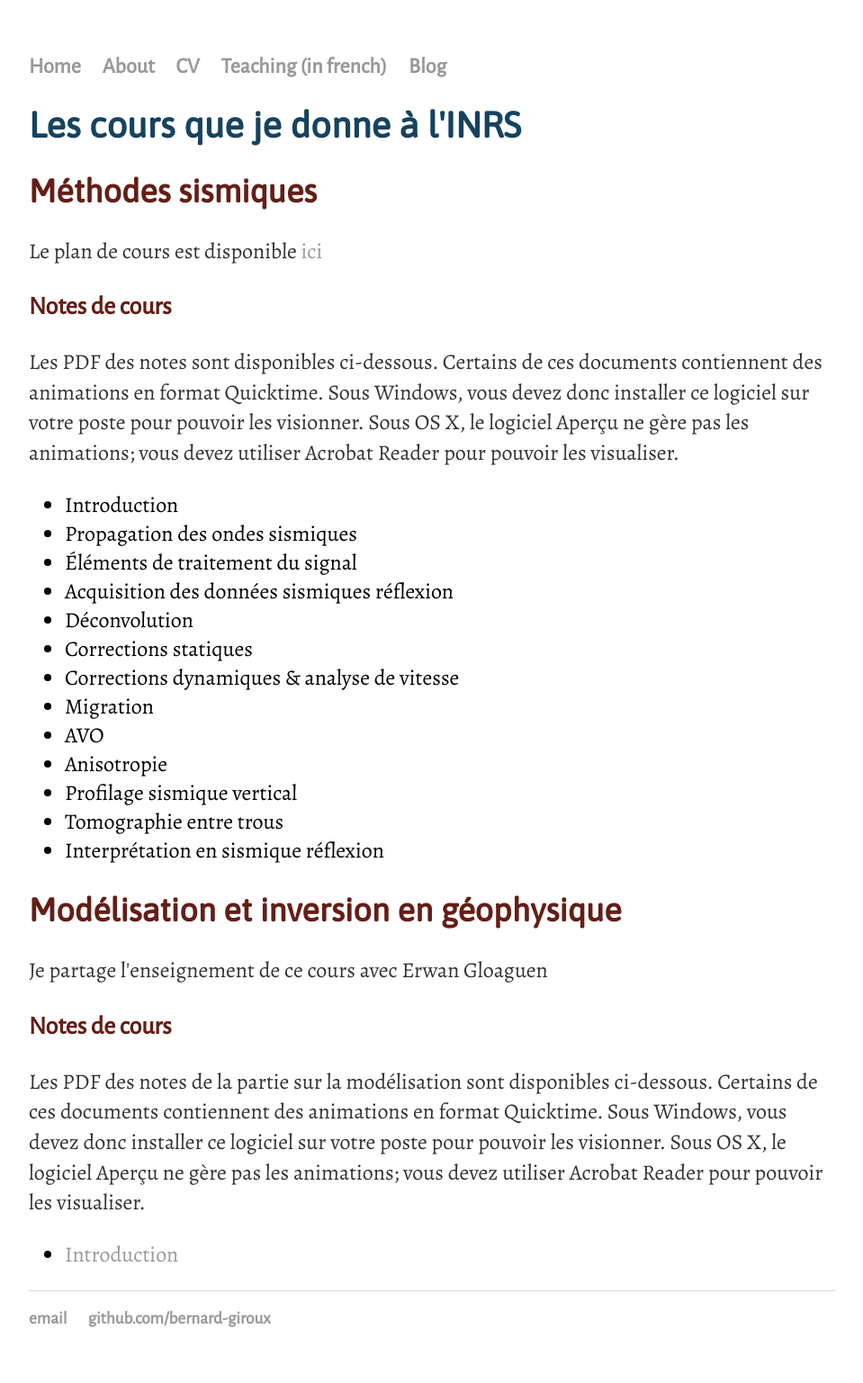
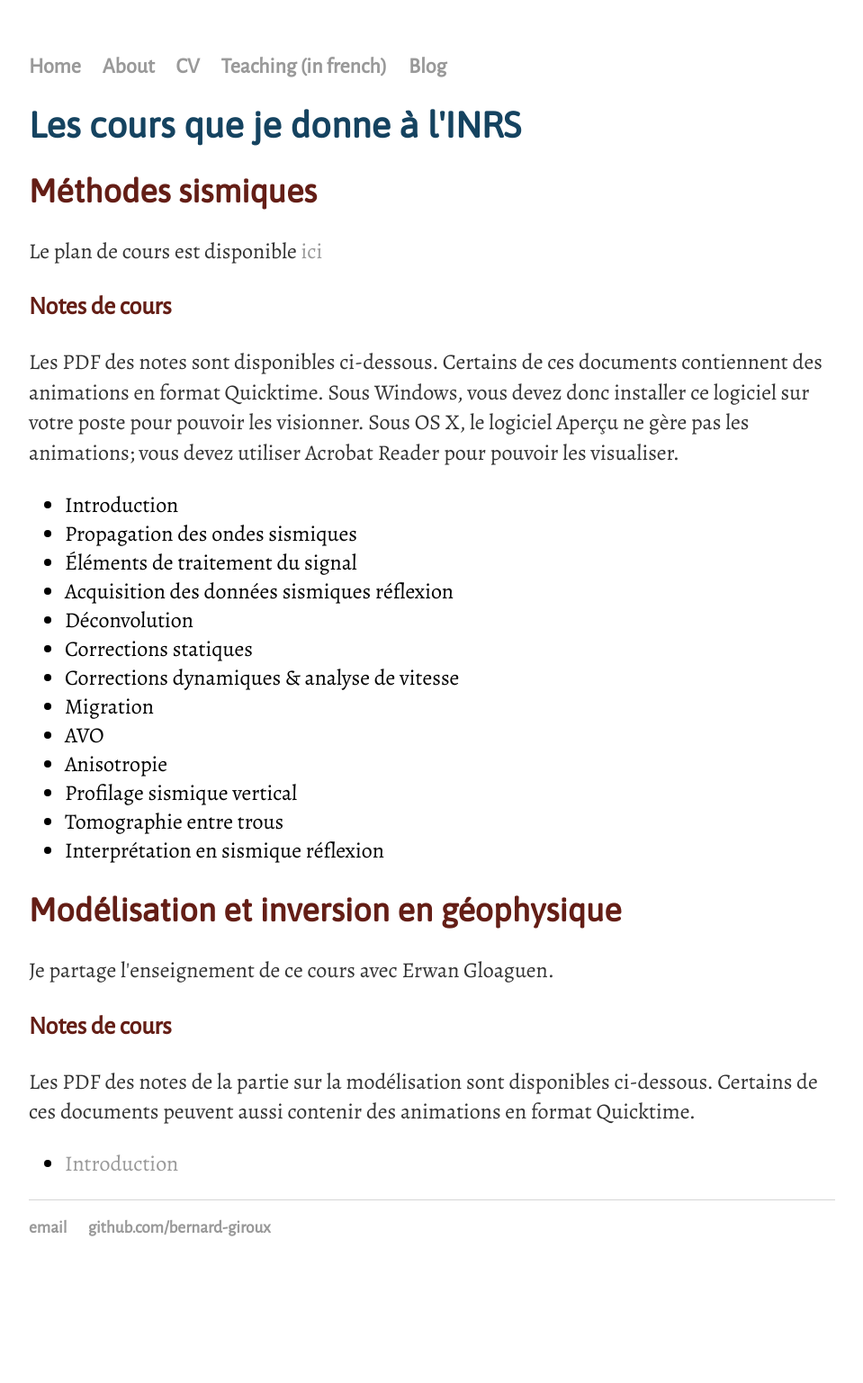
Before and after one commit to bernard-giroux/bernard-giroux.github.io, a Jekyll site: the page built from teaching/index.html, in a window 1280 px wide. Shown: the whole page at 90% size, without its empty margins (160-1119 px from the left). Built offline with Jekyll 4.4.1, drawn with Linux system fonts in a browser that asks for light colours; after the commit the page ends 1436 px from its top, so only the background shows below that.

Commit message:
minor edit

```diff
--- a/teaching/index.html
+++ b/teaching/index.html
@@ -28,9 +28,9 @@ title: Enseignement
 	</div>
 	<div>
 		<h2>Modélisation et inversion en géophysique</h2>
-		<p>Je partage l'enseignement de ce cours avec Erwan Gloaguen</p>
+		<p>Je partage l'enseignement de ce cours avec Erwan Gloaguen.</p>
 		<h3>Notes de cours</h3>
-		<p>Les PDF des notes de la partie sur la modélisation sont disponibles ci-dessous.  Certains de ces documents contiennent des animations en format Quicktime.  Sous Windows, vous devez donc installer ce logiciel sur votre poste pour pouvoir les visionner.  Sous OS X, le logiciel Aperçu ne gère pas les animations; vous devez utiliser Acrobat Reader pour pouvoir les visualiser.</p>
+		<p>Les PDF des notes de la partie sur la modélisation sont disponibles ci-dessous.  Certains de ces documents peuvent aussi contenir des animations en format Quicktime.</p>
 		<ul>
 			<li><a href=PDFs/01_intro.pdf>Introduction</a></li>
 		</ul>
```
